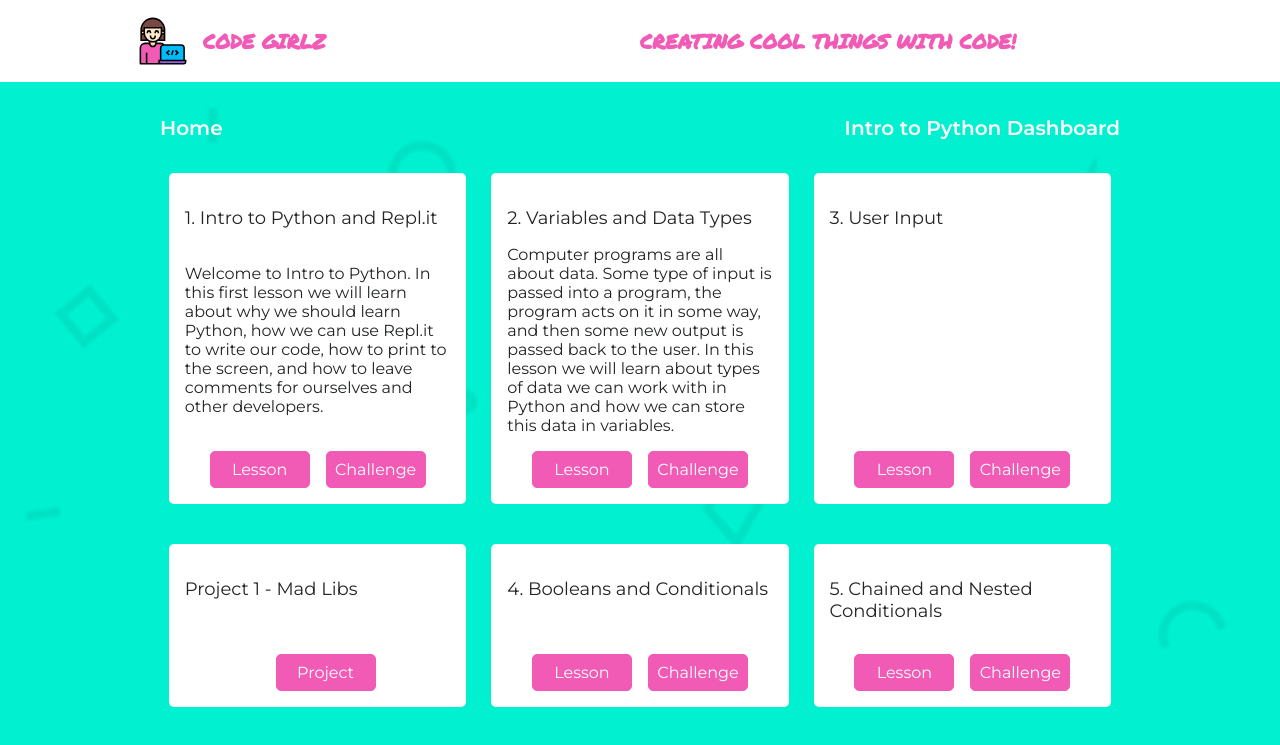
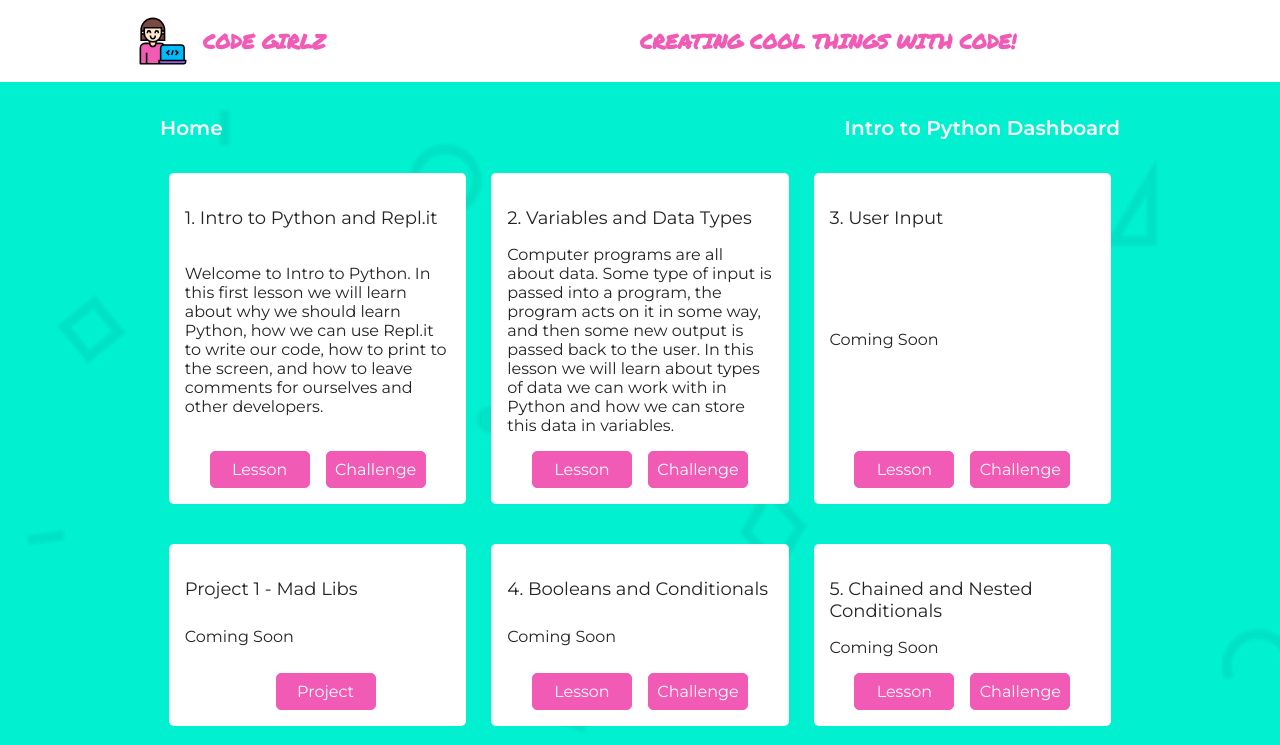
Before and after one commit to ginabethrussell/code_girlz, a React (Create React App) app: page /dashboard in a window 1280 px wide. Shown: the top 745 px of the page. Built offline with nearby package versions, Linux system fonts and the light colour scheme.

Commit message:
updated classData to remove google drive urls

```diff
--- a/src/classData.js
+++ b/src/classData.js
@@ -3,128 +3,111 @@ const classData = [
     id: '1',
     title: '1. Intro to Python and Repl.it',
     description: 'Welcome to Intro to Python. In this first lesson we will learn about why we should learn Python, how we can use Repl.it to write our code, how to print to the screen, and how to leave comments for ourselves and other developers.',
-    lessonUrl: 'https://docs.google.com/document/d/1U8_I7Y8wZjNpNrWTnQ4cxwuZvX-Dep_TVqt13q24jkI/edit?usp=sharing',
-    challengeUrl: 'https://docs.google.com/document/d/1jqUMJOVLQgDsSsURhBAA1kbRBXXm-3D1FRrfIJxUsPk/edit?usp=sharing',
-    projectUrl: null,
+    module: true,
+    project: false,
 },
 {
     id: '2',
     title: '2. Variables and Data Types',
     description: 'Computer programs are all about data. Some type of input is passed into a program, the program acts on it in some way, and then some new output is passed back to the user. In this lesson we will learn about types of data we can work with in Python and how we can store this data in variables.',
-    lessonUrl: 'https://docs.google.com/document/d/18PSq_RQuBNw-tq0qskXB1emhEvRBlRFE9ju9MXPCIfY/edit?usp=sharing',
-    challengeUrl: 'https://docs.google.com/document/d/11k6r0BUJGiPIt8aKmEZZRm_dHlurqVC7OM0DdbIy2VM/edit?usp=sharing',
-    projectUrl: null,
+    module: true,
+    project: false,
 },
 {
     id: '3',
     title: '3. User Input',
-    description: '',
-    lessonUrl: 'https://docs.google.com/document/d/1_DimHDhbzIp-ToCw-uRMrBknZQLPMNrKnvvCLAxfxIY/edit?usp=sharing',
-    challengeUrl: 'https://docs.google.com/document/d/1EG-N3QEWFAOl47phKUBo-xL3ZayWav-o8zvAM7OBfAo/edit?usp=sharing',
-    projectUrl: null,
+    description: 'Coming Soon',
+    module: true,
+    project: false,
 },
 {
     id: 'madlibs',
     title: 'Project 1 - Mad Libs',
-    description: '',
-    lessonUrl: null,
-    challengeUrl: null,
+    description: 'Coming Soon',
     projectNumber: '1',
-    projectUrl: 'https://docs.google.com/document/d/1bHi5y8m5WqqDboSjXZgSxr7zF_TC7pBf-szmeuw_Sxg/edit?usp=sharing',
-    enabled: true
+    module: false,
+    project: true,
 },
 {
     id: '4',
     title: '4. Booleans and Conditionals',
-    lessonUrl: 'https://docs.google.com/document/d/139X5vqOjr0Sl5j2d34bTCB1-tE8hG11FFSRkoIH7M54/edit?usp=sharing',
-    challengeUrl: 'https://docs.google.com/document/d/1A8DzZWqXTnb1yvDUyjwTRtjBJD7DMYZppwJbYuK3tQE/edit?usp=sharing',
-    projectUrl: null,
-    enabled: false
+    description: 'Coming Soon',
+    module: true,
+    project: false,
 },
 {
     id: 5,
     title: '5. Chained and Nested Conditionals',
-    lessonUrl: 'https://docs.google.com/document/d/1pjVpsvRsxxF9kCATuORxuyvokG5xCLudZRTAzlXq-T4/edit?usp=sharing',
-    challengeUrl: 'https://docs.google.com/document/d/1Fb4zurqaIsNrue-_ckKquTRQy8h-CkruuPmsef1yOqc/edit?usp=sharing',
-    projectUrl: null,
-    enabled: false
+    description: 'Coming Soon',
+    module: true,
+    project: false,
 },
 {
     id: 6,
     title: '6. While Loops, Modules, and Random',
-    lessonUrl: 'https://docs.google.com/document/d/1BSdA2A6jOaTPz7p4S2vLXx8W5da9ungUOxyuuX6FzSs/edit?usp=sharing',
-    challengeUrl: 'https://docs.google.com/document/d/1fS-olwXQytklOBa7fSbowBVHhGBH9ipG2c4E4lvlN74/edit?usp=sharing',
-    projectNumber: '2',
-    projectUrl: null,
-    enabled: false
+    description: 'Coming Soon',
+    module: true,
+    project: false,
 },
 {
     id: 'rocketlaunch',
     title: 'Project 2 - Rocket Launch',
-    lessonUrl: null,
-    challengeUrl: null,
+    description: 'Coming Soon',
     projectNumber: '2',
-    projectUrl: 'https://docs.google.com/document/d/1h2ByVVE-3ZmFKLjQ451-mzpi_CE12mhYv6CsiAqDMBo/edit?usp=sharing',
-    enabled: false
+    module: false,
+    project: true,
 },
 {
     id: '7',
     title: '7. Lists',
-    lessonUrl: 'https://docs.google.com/document/d/1TJV1SYp0dRIlFKcEFoNWd-K3tVWlfwOSAjV6CjpRHlI/edit?usp=sharing',
-    challengeUrl: 'https://docs.google.com/document/d/1A0auXWmSw26U6hdosKqDsqQOuebk18earjvFxd6F23g/edit?usp=sharing',
-    projectUrl: null,
-    enabled: false
+    description: 'Coming Soon',
+    module: true,
+    project: false,
 },
 {
     id: 8,
     title: '8. For Loops',
-    lessonUrl: 'https://docs.google.com/document/d/1tASjAZ6zt4BjeDsU_Jt6SX5yf0IAjbDpNRKsm5URGTY/edit?usp=sharing',
-    challengeUrl: 'https://docs.google.com/document/d/1X2Aqghpf2zkj2DDRr8zGWjv4NxnimTm4H7vpvlZHgT8/edit?usp=sharing',
-    projectUrl: null,
-    enabled: false
+    description: 'Coming Soon',
+    module: true,
+    project: false,
 },
 {
     id: 'battleship',
     title: 'Project 3 - 1D Battleship',
-    lessonUrl: null,
-    challengeUrl: null,
+    description: 'Coming Soon',
     projectNumber: '3',
-    projectUrl: 'https://docs.google.com/document/d/1_saf6VIA9EXV1gO-zXJLescGnT12ENMHET_8RwAGuQU/edit?usp=sharing',
-    enabled: false
+    module: false,
+    project: true,
 },
 {
     id: '9',
     title: '9. Functions',
-    lessonUrl: '',
-    challengeUrl: '',
-    projectUrl: null,
-    enabled: false
+    description: 'Coming Soon',
+    module: true,
+    project: false,
 },
 {
     id: '10',
     title: '10. Functions with Arguments and Return Statements',
-    lessonUrl: '',
-    challengeUrl: '',
-    projectUrl: null,
-    enabled: false
+    description: 'Coming Soon',
+    module: true,
+    project: false,
 },
 {
     id: 'camelrace',
     title: 'Project 4 - The Camel Race Game',
-    lessonUrl: null,
-    challengeUrl: null,
+    description: 'Coming Soon',
     projectNumber: '4',
-    projectUrl: '',
-    enabled: false
+    module: false,
+    project: true,
 },
 {
     id: 'capstone',
     title: 'Project 5 - Capstone',
-    lessonUrl: null,
-    challengeUrl: null,
+    description: 'Coming Soon',
     projectNumber: '5',
-    projectUrl: '',
-    enabled: false
+    module: false,
+    project: true,
 }
 ];
 
--- a/src/components/pages/Dashboard/RenderDashboardPage.js
+++ b/src/components/pages/Dashboard/RenderDashboardPage.js
@@ -36,7 +36,7 @@ function RenderDashboardPage(props){
                             <h3>{module.title}</h3>
                             <p>{module.description}</p>
                             {
-                                module.lessonUrl !== null ?
+                                module.module?
                                 (<>
                                     <div className='activities'>
                                         <button  className='dashboard' onClick={()=>{handleLessonSelection(module.id)}}>Lesson</button>
```
